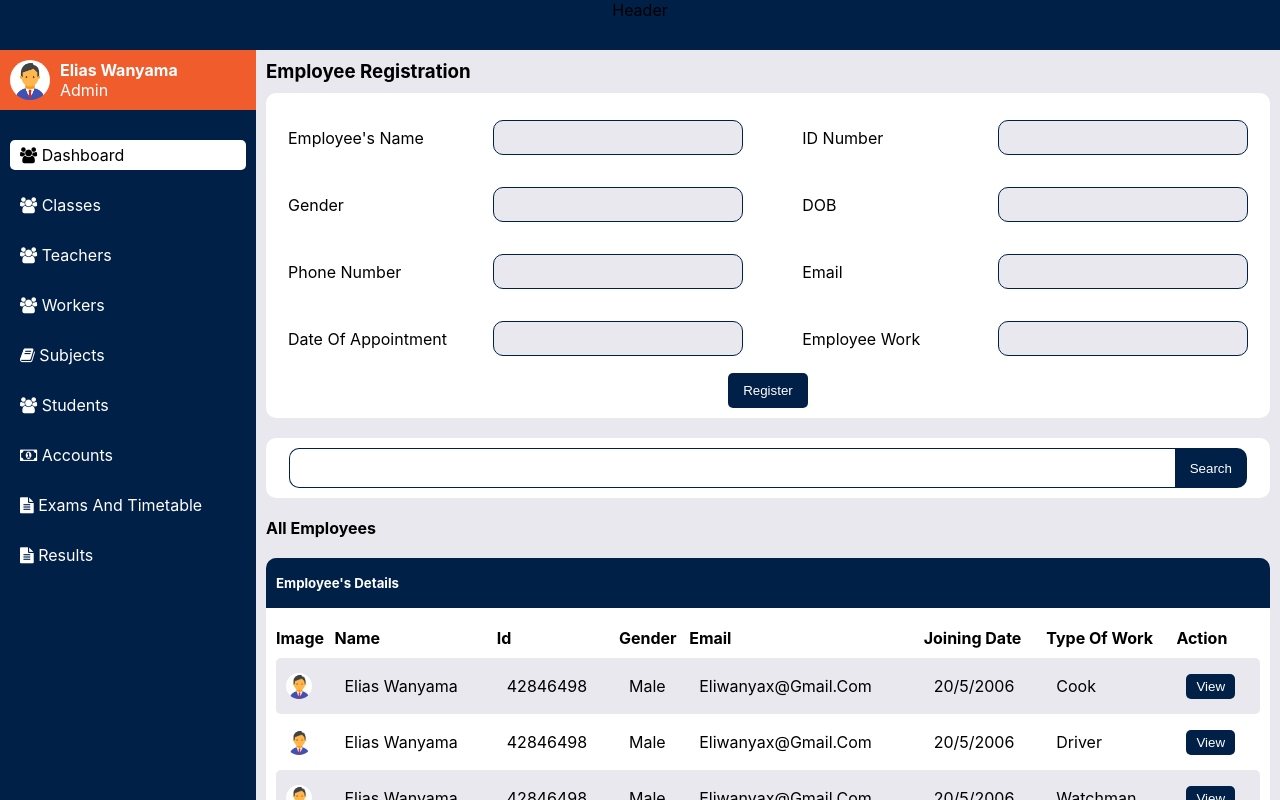
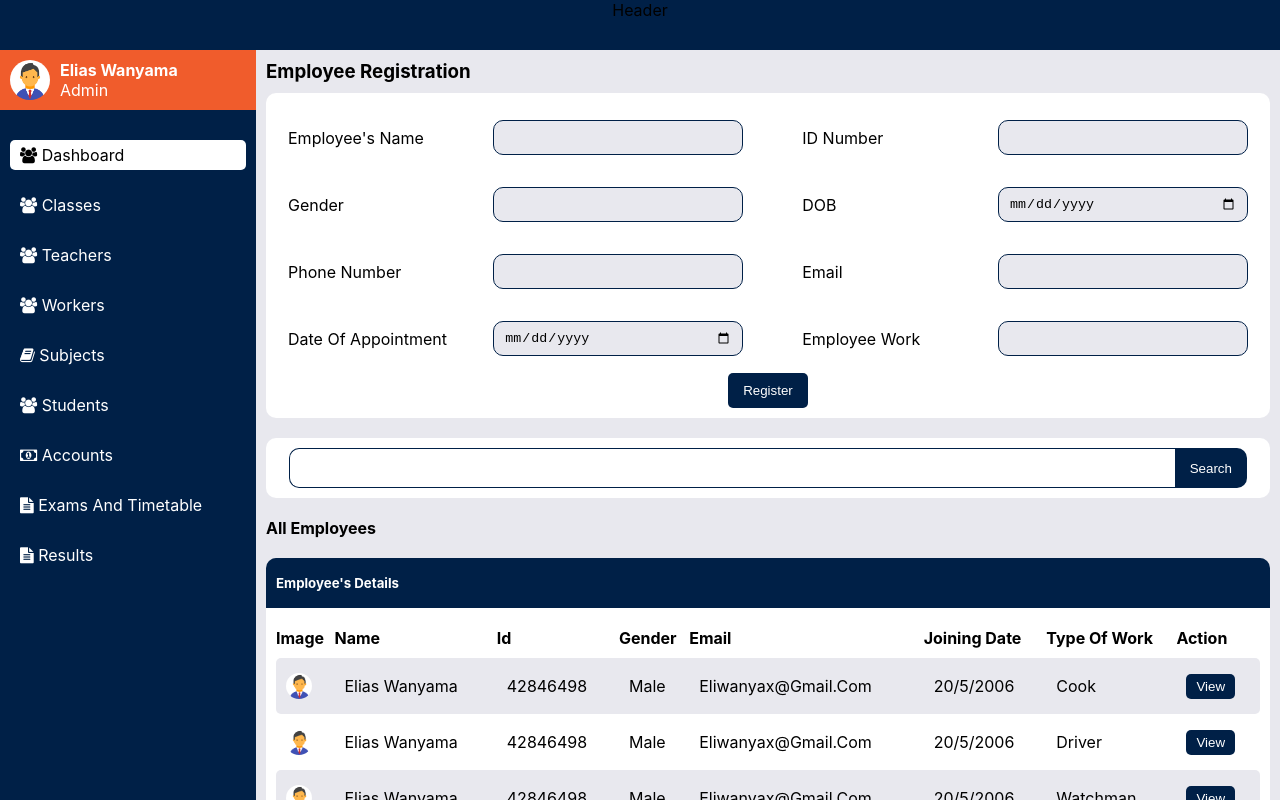
Before and after one commit to wanyaxeli/school_management_system, a React (Create React App) app: page /workers in a window 1280 px wide. Built offline with nearby package versions, Linux system fonts and the light colour scheme.

Commit message:
added api

```diff
--- a/src/pages/Workers.js
+++ b/src/pages/Workers.js
@@ -1,7 +1,39 @@
-import React from 'react'
+import axios from 'axios'
+import React,{useEffect,useState} from 'react'
 import worker from '../assets/admin.png'
 import SearchBar from '../components/SearchBar'
 export default function Workers() {
+    const initialState={
+        name:'',
+        id:'',
+        gender:'',
+        dob:'',
+        phone_number:'',
+        email:'',
+        date_of_appointment:'',
+        work:''
+    }
+    const [values,setValues]=useState(initialState)
+    const handleChange=(e)=>{
+     const{name,value}=e.target
+     setValues({...values,[name]:value})
+    }
+    const handleRegister=(e)=>{
+        e.preventDefault()
+        const{name}=values
+        const first_name=name.split(' ')[0]
+        const last_name=name.split(' ')[1]
+        const groupedData={first_name:first_name,last_name:last_name}
+        const newData={...values,...groupedData}
+        const url='http://127.0.0.1:8000/worker/'
+        axios.post(url,newData)
+        .then(res=>{
+            console.log(res.data)
+        })
+        .catch(error=>{
+            console.log(error)
+        })
+    }
   return (
     <div className='teacherWrapper'>
         <h3>Employee registration</h3>
@@ -11,32 +43,32 @@ export default function Workers() {
                     <tbody>
                         <tr>
                             <td>employee's name</td>
-                            <td><input type='text'/></td>
+                            <td><input onChange={handleChange} name='name' type='text'/></td>
                             <td>ID number</td>
-                            <td><input type='text'/></td>
+                            <td><input onChange={handleChange} name='id' type='text'/></td>
                         </tr>
                         <tr>
                             <td>gender</td>
-                            <td><input type='text'/></td>
+                            <td><input onChange={handleChange} name='gender' type='text'/></td>
                             <td>DOB</td>
-                            <td><input type='text'/></td>
+                            <td><input onChange={handleChange} name='dob' type='date'/></td>
                         </tr>
                         <tr>
                             <td>phone number</td>
-                            <td><input type='text'/></td>
+                            <td><input onChange={handleChange} name='phone_number' type='text'/></td>
                             <td>email</td>
-                            <td><input type='email'/></td>
+                            <td><input onChange={handleChange} name='email' type='email'/></td>
                         </tr>
                         <tr>
                             <td>date of appointment</td>
-                            <td><input type='text'/></td>
+                            <td><input onChange={handleChange} name='date_of_appointment' type='date'/></td>
                             <td>employee work</td>
-                            <td><input type='text'/></td>
+                            <td><input onChange={handleChange} name='work' type='text'/></td>
                         </tr>
                     </tbody>
                 </table>
                 <div>
-                    <button>register</button>
+                    <button onClick={handleRegister}>register</button>
                 </div>
             </form>
         </div>
```
